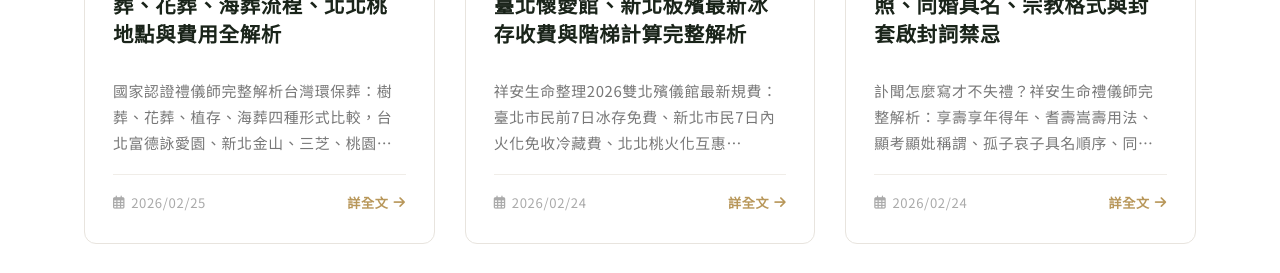
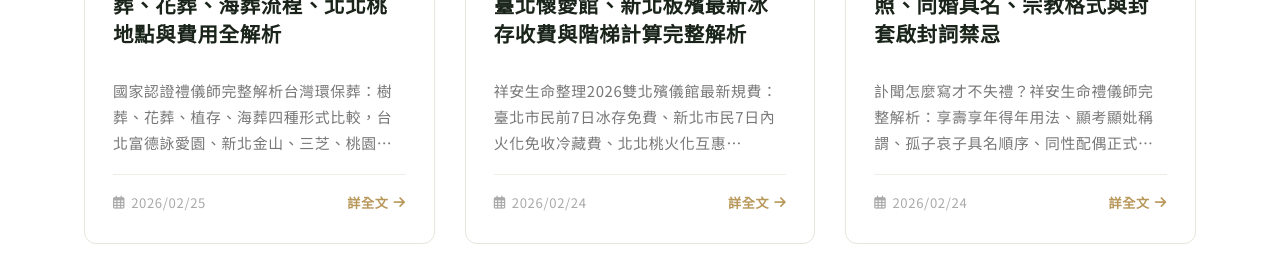
Before and after one commit to Shiangan/Shiangan, a Jekyll site: the page built from blog.html, in a window 1280 px wide and 900 px high, scrolled down 3141 px, cut to the strip 180-453 px from the top of the window. Built offline with Jekyll 4.4.1, drawn with Linux system fonts in a browser that asks for light colours; some web fonts are replaced; some of the changed lines change nothing that is shown.

Commit message:
Update 2026-02-24-article-fuwen.md

```diff
--- a/_posts/2026-02-24-article-fuwen.md
+++ b/_posts/2026-02-24-article-fuwen.md
@@ -3,31 +3,29 @@
 title: "【訃聞寫法完全指南】稱謂對照、同婚具名、宗教格式與封套啟封詞禁忌"
 date: 2026-02-24 09:00:00 +0800
 category: 禮俗禁忌
-description: "訃聞怎麼寫才不失禮？祥安生命禮儀師完整解析：享壽享年得年、耆壽嵩壽用法、顯考顯妣稱謂、孤子哀子具名順序、同性配偶護喪夫妻具名、佛道基督宗教格式差異，以及封套不聯名、不寄掛號等重大禁忌。"
+description: "訃聞怎麼寫才不失禮？祥安生命禮儀師完整解析：享壽享年得年用法、顯考顯妣稱謂、孤子哀子具名順序、同性配偶正式具名格式、各宗教格式差異，以及封套不聯名、不寄掛號等現代治喪重大禁忌。"
 permalink: /article-fuwen.html
 image: /images/article-fuwen-ultimate.jpg
 robots: "index, follow"
 tags: ["訃聞寫法", "訃聞稱謂", "享壽享年", "孝男孝女具名", "同婚訃聞", "封套寫法", "鈞啟台啟", "治喪文書"]
 has_faq: true
 faqs:
-  - question: "同性配偶在訃聞中如何自稱？"
-    answer: "依據台灣現行《司法院釋字第748號施行法》，同性合法配偶在訃聞中享有與異性配偶完全對等的具名權利。男男配偶可自稱「護喪夫」，女女配偶可自稱「護喪妻」，姓名旁不加任何括號或標記，格式與傳統配偶完全相同。"
+  - question: "同性配偶在訃聞中如何自稱與具名？"
+    answer: "依據現行《司法院釋字第748號施行法》，同性合法配偶在訃聞中享有與異性配偶完全平等的具名權利。男男配偶自稱「護喪夫」，女女配偶自稱「護喪妻」，直接列於家屬具名欄首位，姓名旁不加任何括號或特殊標記，格式與傳統配偶完全相同。"
   - question: "訃聞內文為什麼某些字前面要空格？"
-    answer: "這稱為「挪抬」，是中文書信禮節的最細緻表現。凡提及逝者尊稱（如「先考」、「先慈」）或其靈魂相關詞語時，字前空一格，代表對其靈魂的尊崇與禮敬。現代訃聞多已省略，但正式訃聞仍建議遵循。"
-  - question: "封套上該寫「收」還是「啟」？"
-    answer: "兩者皆不可單獨使用。「收」是命令受信者接收，「啟」是命令其打開，語氣粗魯直接，對收件人（尤其長輩）極為失禮。正確做法：對長輩寫「鈞啟」，對平輩寫「台啟」，對師長寫「道啟」。"
+    answer: "這在傳統書信中稱為「挪抬」。凡是提及逝者的尊稱（如「先考」、「先慈」）或與靈魂、靈柩相關的詞彙時，字前空一格，代表對逝者靈魂最高度的尊崇與禮敬。"
+  - question: "訃聞封套上該寫「收」還是「啟」？"
+    answer: "兩者皆不可單獨使用。「收」或「啟」屬於命令式語氣，對收件人（尤其長輩、長官）極為失禮。正確做法必須搭配敬語：對長輩寫「鈞啟」，對平輩寫「台啟」，對師長寫「道啟」。"
   - question: "訃聞封套可以寫「OOO 先生女士一同」或「闔府統請」嗎？"
-    answer: "絕對不可以。訃聞封套秉持「不聯名」鐵律，一次只能填寫一人（如：陳經理大中先生），不可聯名、不可寫闔府、不可寫全家。這是為了避免將治喪的悲傷與凶事成雙帶給親友，以示謙遜與體貼。"
+    answer: "絕對不可以。訃聞封套秉持「不聯名、不闔府」的鐵律，一次只能填寫一位核心收件人。這是為了避免將治喪的悲傷與凶事成雙強加於親友全家，是台灣傳統治喪非常重要的體貼禮節。"
   - question: "享壽、享年、得年、耆壽、嵩壽怎麼分？"
-    answer: "傳統以虛歲計算：100歲以上稱「享嵩壽」，90至99歲稱「享耆壽」，80至89歲稱「高壽」，60至79歲稱「享壽」，30至59歲稱「享年」，30 歲以下則稱「得年」。現代基於對家屬體恤，30歲以下（含幼童）實務上多通用「得年」。"
-  - question: "什麼是「喜喪」？可以用紅色訃聞嗎？"
-    answer: "喜喪指逝者福壽雙全（通常指 80 歲以上、子孫滿堂）的情況，訃聞可使用「粉紅色紙」（俗稱紅帖）。但有一個重要禁忌：若逝者仍有「父母、祖父母等長輩在世」，或是留有「白髮人送黑髮人（子女先亡）」的遺憾，即使年過 80 歲，也絕對不可選用紅帖。"
+    answer: "傳統以虛歲計算：100歲以上稱「享嵩壽」，90至99歲稱「享耆壽」，60至89歲稱「享壽」，30至59歲稱「享年」，30歲以下則稱「得年」。現代實務上為體恤家屬，30歲以下離世者通常一律溫和通用「得年」。"
+  - question: "什麼是喜喪？可以用粉紅色訃聞嗎？"
+    answer: "喜喪通常指逝者年滿 80 歲以上、子孫滿堂、福壽雙全。此時訃聞可選用「粉紅色紙」（俗稱紅帖）。但有一個鐵律禁忌：若逝者仍有「父母或祖父母等長輩在世」，或是留有「晚輩先亡（白髮人送黑髮人）」的遺憾，即使年過 90 歲也絕對不可用紅帖，必須使用白色。"
 ---
 
 <style>
 /* ── 訃聞指南專屬樣式 ── */
-
-/* 引言框 */
 .article-lead {
     font-size: clamp(.97rem, 2vw, 1.08rem);
     color: #444;
@@ -38,7 +36,6 @@
 }
 .article-lead strong { color: #1a241a; }
 
-/* 提示框 */
 .tip-box {
     background: #fffbf4; border-left: 4px solid #b8975a;
     padding: 14px 18px; margin: 16px 0;
@@ -47,7 +44,6 @@
 }
 .tip-box strong { color: #9a7c42; }
 
-/* 警示框 */
 .warn-box {
     background: #fff8f5; border-left: 4px solid #c0522a;
     padding: 14px 18px; margin: 16px 0;
@@ -56,7 +52,6 @@
 }
 .warn-box strong { color: #a03a1a; }
 
-/* 優惠框 */
 .good-box {
     background: #f5fbf5; border-left: 4px solid #3a8a3a;
     padding: 14px 18px; margin: 16px 0;
@@ -65,7 +60,6 @@
 }
 .good-box strong { color: #2a6a2a; }
 
-/* 稱謂對照卡片群 */
 .term-grid {
     display: grid;
     grid-template-columns: repeat(auto-fill, minmax(200px, 1fr));
@@ -90,7 +84,6 @@
 }
 .term-card p { font-size: .82rem; color: #777; margin: 0; line-height: 1.6; }
 
-/* 具名排序表格 */
 .naming-table-wrap { overflow-x: auto; -webkit-overflow-scrolling: touch; margin: 20px 0; }
 .naming-table {
     width: 100%; border-collapse: collapse;
@@ -107,7 +100,6 @@
 .naming-table tr:nth-child(even) td:not(:first-child) { background: #fafaf8; }
 .naming-table .note { font-size: .78rem; color: #aaa; display: block; margin-top: 3px; }
 
-/* 封套啟封詞對照 */
 .salutation-grid {
     display: grid;
     grid-template-columns: repeat(auto-fill, minmax(200px, 1fr));
@@ -134,7 +126,6 @@
 }
 .salutation-card p { font-size: .78rem; color: #888; margin: 0; line-height: 1.6; }
 
-/* 宗教格式列表 */
 .religion-list { list-style: none; padding: 0; margin: 18px 0; }
 .religion-item {
     background: #fff; border: 1px solid #e8e4de;
@@ -158,7 +149,6 @@
 }
 .religion-item__body p strong { color: #1a241a; }
 
-/* 底部 CTA */
 .post-cta {
     margin-top: 64px;
     padding: clamp(30px, 5vw, 48px) clamp(20px, 5vw, 40px);
@@ -203,262 +193,247 @@
 </style>
 
 <div class="article-lead">
-    訃聞不只是一紙通知，它是一份深刻的生命紀實，每一個稱謂、字體與郵寄細節都承載著對逝者的尊敬與對親友的古禮。<strong>國家認證禮儀師團隊</strong>帶您深入探索訃聞中最容易被忽略卻最重要的細節：從百歲嵩壽稱謂到同婚具名，從宗教格式到封套「不聯名」禁忌，一篇掌握所有關鍵，讓治喪文書毫無缺漏。
+    訃聞不只是一紙治喪通知，它是一份深刻的生命紀實，每一個稱謂、挪抬與郵寄細節都承載著對逝者的尊敬與對親友的古禮。<strong>祥安生命禮儀師團隊</strong>帶您深入探索訃聞中最容易被忽略卻至關重要的細節：從百歲嵩壽稱謂到多元同婚具名，從各宗教排版格式到封套「不聯名」禮俗，一篇掌握所有關鍵，讓治喪文書圓滿無缺。
 </div>
 
-## 一、年齡稱謂：從得年到嵩壽的正確用法
+## 一、年齡稱謂：享壽、享年與得年的正確分界
 
-訃聞中的年齡稱謂依逝者去世年齡而定，傳統以<strong>虛歲</strong>計算。隨著現代醫療發達、人瑞變多，超高齡逝者的稱謂分級更顯莊重：
+訃聞中的歲數通稱「大字」，傳統以<strong>虛歲</strong>（出生即算一歲，過年加一歲）計算。依據逝者過世時的年齡，抬頭稱謂有著嚴格的吉凶分級：
 
 <div class="term-grid">
     <div class="term-card">
         <span class="term-card__word">享嵩壽</span>
         <span class="term-card__range">100 歲以上</span>
-        <p>百歲人瑞專用，象徵如嵩山之高、福壽齊天</p>
+        <p>百歲人瑞專用尊稱，象徵如嵩山之高、福壽齊天。</p>
     </div>
     <div class="term-card">
         <span class="term-card__word">享耆壽</span>
         <span class="term-card__range">90 — 99 歲</span>
-        <p>九旬高齡圓滿者專用，彰顯德高望重與長壽</p>
-    </div>
-    <div class="term-card">
-        <span class="term-card__word">高壽</span>
-        <span class="term-card__range">80 — 89 歲</span>
-        <p>福壽雙全之褒稱，子孫滿堂者可搭配「喜喪」禮俗</p>
+        <p>九旬高齡圓滿者專用，彰顯德高望重與福澤綿長。</p>
     </div>
     <div class="term-card">
         <span class="term-card__word">享壽</span>
-        <span class="term-card__range">60 — 79 歲</span>
-        <p>圓滿長壽之分界，多見於一般老年訃聞</p>
+        <span class="term-card__range">60 — 89 歲</span>
+        <p>圓滿長壽之分界。過往 80 歲以上亦有獨立稱高壽，現今大字多併入享壽範疇。</p>
     </div>
     <div class="term-card">
         <span class="term-card__word">享年</span>
         <span class="term-card__range">30 — 59 歲</span>
-        <p>壯年或中年離世，以「享」字表達對其生前社會奉獻之肯定</p>
+        <p>中壯年不幸離世，以「享」字肯定其生前對家庭與社會的奉獻。</p>
     </div>
     <div class="term-card">
         <span class="term-card__word">得年</span>
         <span class="term-card__range">30 歲以下</span>
-        <p>英年早逝，依古禮不滿三十稱得年。現代實務上亦包含幼童夭折</p>
+        <p>英年早逝。依古禮不滿三十稱得年。現代實務亦包含幼童夭折之通稱。</p>
     </div>
 </div>
 
 <div class="tip-box">
-    <strong>💡 現代人情味變化：</strong>依古禮雖有「行年（10-19歲）」與「存年（10歲以下）」等精細區分，但現代禮儀為體恤父母長輩悲慟，避免用字過於刺心，30歲以下離世者在訃聞實務上<strong>一律通用「得年」</strong>，這也是當代社會溫暖的轉變。
+    <strong>💡 現代人情味的溫暖轉變：</strong>雖然古禮針對幼童離世有更細緻的「行年（10-19歲）」或「下壽」等區分，但當代治喪為體恤父母長輩的錐心之痛，避免用字過於刺心，30歲以下離世者在實務上<strong>一律通用「得年」</strong>。
 </div>
 
 ---
 
-## 二、文書敬語：挪抬與稱謂的精準運用
+## 二、文書敬語：挪抬與子孫自稱的古禮精髓
 
-### 挪抬（空一格敬禮）
+### 1. 何謂「挪抬」（空一格敬禮）？
+在正式訃聞內文中，凡是提及逝者的尊稱或靈魂相關詞彙（例如「先考」、「先慈」、「大行」），字前必須<strong>空一格</strong>。這在中文傳統書信中稱為「挪抬」，用以表達對長輩靈魂最高度的禮敬。
 
-在正式訃聞中，凡提及逝者的尊稱或靈魂相關詞語（如「先考」、「先慈」），字前需<strong>空一格</strong>，稱為「挪抬」，用以表達對長輩靈魂最高度的禮敬。
-
-### 父母圓滿，子女如何自稱？
-
-訃聞具名欄中，子女的自稱有極為嚴格的古禮規範（以無父稱「孤」、無母稱「哀」為準）：
-
+### 2. 父母圓滿，子女如何精準自稱？
+訃聞下方的家屬具名欄位中，子女的自稱需遵循「無父稱孤、無母稱哀」的鐵律：
 - **孤子 / 孤女：**父親過世，但母親仍在世。
 - **哀子 / 哀女：**母親過世，但父親仍在世。
-- **孤哀子 / 孤哀女：**父母皆已過世（無論這次過世的是父親還是母親，只要雙親皆不在，即用此稱謂）。
+- **孤哀子 / 孤哀女：**父親過世，且母親「早已先故」者。
+- **哀孤子 / 哀孤女：**母親過世，且父親「早已先故」者。
 
-### 籍貫與認祖歸宗
-
-訃聞首行通常標明逝者籍貫（如：台灣省台北市人），代表「認祖歸宗」的傳統精神，讓逝者的生命脈絡在落款時得以圓滿歸根。
+### 3. 顯考與顯妣的定義
+- **顯考：** 對於過世「父親」的尊稱（古禮需祖父母皆已不在才用「顯」，若祖父母仍在則用「先考」，現代多通用顯考）。
+- **顯妣：** 對於過世「母親」的尊稱。
 
 ---
 
-## 三、多元家庭具名：每一段關係都值得被看見
+## 三、多元家庭具名：每一段深厚關係都值得被莊嚴記錄
 
-祥安生命率先將性別平權與多元家庭納入標準服務流程，確保每段深厚的陪伴關係都能在訃聞中被正式、莊嚴地記錄。
+祥安生命率先將性別平權與多元家庭型態納入標準內文檢核流程，確保每段毫無保留的陪伴關係，都能在治喪文書中獲得應有的尊重。
 
-### 同性婚姻正式具名
-
-依據台灣現行《司法院釋字第748號解釋施行法》，同性合法配偶享有與異性配偶完全對等的具名與法律權利：
+### 同性婚姻合法配偶具名
+依據台灣現行《司法院釋字第748號解釋施行法》，同性合法配偶在法律與治喪禮俗上，享有與異性配偶完全對等的具名權利：
 
 <div class="good-box">
-    <strong>✅ 男男配偶：</strong>夫過世，生還之配偶自稱「護喪夫」；具名格式與排版與異性緣婚姻完全相同。<br>
-    <strong>✅ 女女配偶：</strong>妻過世，生還之配偶自稱「護喪妻」，姓名旁不加任何括號、附記或特殊標記。
+    <strong>✅ 男男配偶：</strong>夫過世，生還之配偶自稱<strong>「護喪夫」</strong>。<br>
+    <strong>✅ 女女配偶：</strong>妻過世，生還之配偶自稱<strong>「護喪妻」</strong>。
 </div>
 
 <div class="tip-box">
-    <strong>💡 具名位置：</strong>同性合法配偶應列於家屬具名欄的<strong>首位</strong>。其排序與法律地位與傳統婚姻完全一致，無需另設欄位，這也是對逝者生前摯愛的最高尊重。
+    <strong>💡 專業禮儀師提醒：</strong>同性配偶直接列於家屬具名欄的<strong>首位（配偶欄）</strong>，姓名旁不加任何括號、附記或特殊標記，排版格式與傳統婚姻完全相同。這不但是法律的保障，更是對逝者生前摯愛最莊嚴的告慰。
 </div>
 
 ### 未婚同居伴侶（生命伴侶）
-
-若雙方相伴多年、互許終身但未辦理登記，可依家屬共識在配偶欄旁增設「生命伴侶」或「至親伴侶」等獨立欄位，讓逝者生前最親近的人能以正式身份送行，撫慰生者哀傷。
+若雙方相伴多年、互許終身但未辦理法律登記，可依家族共識在配偶欄旁增設「生命伴侶」或「至親伴侶」等獨立欄位，讓相濡以沫的靈魂伴侶能以正式身份陪逝者走完最後一哩路。
 
 ---
 
-## 四、家屬具名完整排序
+## 四、家屬具名完整排序指南
 
-具名欄位須依輩份與血緣關係精確排列，以下為最符合當代殯葬實務的完整排序對照：
+家屬具名欄必須依輩份與血緣關係精確排列，以下為最符合當代殯葬實務的完整排序對照表：
 
 <div class="naming-table-wrap">
     <table class="naming-table">
         <thead>
-            <tr><th>輩份關係</th><th>具名稱謂</th><th>排序細節</th></tr>
+            <tr><th>輩份關係</th><th>治喪自稱</th><th>排序與現代實務細節</th></tr>
         </thead>
         <tbody>
             <tr>
                 <td>配偶</td>
                 <td>護喪夫 / 護喪妻</td>
-                <td>位於具名欄首位。若配偶已先故，姓名加 [ ] 或 ⚪ 標注。<span class="note">同性合法配偶具名地位與方式完全相同</span></td>
+                <td>位於具名欄首位。若配偶已先故，姓名需加 [ ] 或 ⚪ 標注。同性配偶地位完全對等。</td>
             </tr>
             <tr>
                 <td>子女</td>
                 <td>孝男 / 孝女</td>
-                <td>依長幼排序。出嗣、養子女、繼子女應視如己出，與親生子女併排。<span class="note">傳統男性列前、女性列後，現代多採純長幼平等排序</span></td>
+                <td>依長幼順序排列。出嗣、養子女、繼子女應視如己出併排。現代多打破「男前女後」傳統，改採純長幼 Equality 排列。</td>
             </tr>
             <tr>
                 <td>媳婦 / 女婿</td>
                 <td>孝媳 / 孝婿</td>
-                <td>緊跟在對應的子女名後，成對列出。<span class="note">同性婚姻之婿/媳亦依此完全並列</span></td>
+                <td>緊跟在對應的子女名後，成對列出。同性婚姻之婿/媳亦依此原則完全並列。</td>
             </tr>
             <tr>
                 <td>孫輩</td>
                 <td>孝孫 / 孝孫女</td>
-                <td>內孫（子之子女）排前，外孫（女之子女）排後。<span class="note">代表家族血脈接續與開枝散葉</span></td>
+                <td>內孫（子之子女）排前，外孫（女之子女）排後。代表家族血脈的延續。</td>
             </tr>
             <tr>
                 <td>兄弟姊妹</td>
                 <td>胞兄 / 胞弟 / 胞姊 / 胞妹</td>
-                <td>依長幼排序，列於子女與孫輩欄之後。<span class="note">逝者若無子女時，兄弟姊妹順位將上移為主喪人</span></td>
+                <td>依長幼排序，列於子女與孫輩欄之後。若逝者無子嗣，兄弟姊妹順位將上移為主喪人。</td>
             </tr>
             <tr>
                 <td>乾子女 / 義子女</td>
                 <td>誼子 / 誼女</td>
-                <td>列於家族成員最後，標注「誼」字以示生前深厚情誼。</td>
+                <td>列於整個家族成員最後方，標注「誼」字以示生前深厚情誼。</td>
             </tr>
         </tbody>
     </table>
 </div>
 
 <div class="warn-box">
-    <strong>⚠ 常見錯誤：</strong>若逝者有同父異母或同母異父的兄弟姊妹，具名時應事前與所有家屬確認是否列入及排序順位，避免引發家族爭端。專業禮儀師會協助進行敏感家庭狀況的溝通協調。
+    <strong>⚠ 家族協調提醒：</strong>若逝者生前有非婚生子女、前妻/前夫之子女，或是同父異母等複雜家庭結構，專業禮儀師會協助進行中立的溝通，在維持禮俗尊嚴的前提下完成具名，避免引發家族爭端。
 </div>
 
 ---
 
-## 五、訃聞紙色與宗教格式
+## 五、訃聞紙色選用與宗教格式差異
 
-### 訃聞紙色選用禁忌
+### 1. 訃聞紙色的傳統鐵律
+訃聞顏色的選用並非只看年齡，更關乎家族的整體狀態：
+- **白色：** 最安全通用的顏色，適合所有年齡、所有宗教，亦是現代高質感數位/實體訃聞的首選。
+- **黃色：** 傳統習俗常見，多見於佛教徒或特定地方慣用。
+- **粉紅色（俗稱紅帖）：** 80 歲以上且符合「喜喪」條件者專用。
 
-<div class="tip-box">
-    <strong>顏色規範：</strong>
-    <ul style="margin: 8px 0 0; padding-left: 18px; line-height: 2;">
-        <li><strong>白色：</strong>最通用，適合所有年齡、所有宗教，現代高質感訃聞之首選。</li>
-        <li><strong>黃色：</strong>傳統習俗中常見，部分地區有佛教徒或特定性別之習俗慣用。</li>
-        <li><strong>粉紅色（紅帖）：</strong>80 歲以上「喜喪」專用，代表逝者福壽雙全、功德圓滿。</li>
-    </ul>
+<div class="warn-box">
+    <strong>⚠ 紅帖選用的重大禁忌：</strong>即使逝者年齡超過 80 歲，若逝者仍有<strong>「父母、祖父母等長輩在世」</strong>，或是逝者生前留有<strong>「白髮人送黑髮人（子女比逝者先亡）」</strong>的遺憾，在傳統禮俗上被視為不圓滿，<strong>絕對不可選用紅帖</strong>，必須使用白色，以免對在世長輩或晚輩造成沖煞。
 </div>
 
-<div class="warn-box">
-    <strong>⚠ 紅帖使用之重大禁忌：</strong>即使逝者年齡超過 80 歲，若逝者仍有<strong>「父母、祖父母等長輩在世」</strong>，或是逝者生前留有<strong>「白髮人送黑髮人（子女比逝者先亡）」</strong>的遺憾，在傳統禮俗上絕對不可使用紅帖，必須使用白色，以免對在世長輩或晚輩之靈魂造成不敬。
-</div>
-
-### 各宗教訃聞格式差異
+### 2. 各宗教訃聞格式對照
 
 <ul class="religion-list">
     <li class="religion-item">
         <div class="religion-item__icon">🕯️</div>
         <div class="religion-item__body">
             <h4>佛教格式</h4>
-            <p>直式排版。文中使用<strong>「叩首」、「泣啟」</strong>等語。喪主具名後加「泣血稽顙」或「稽顙泣血」。通常會加入逝者之皈依佛門「法名」，並強調往生西方極樂淨土。</p>
+            <p>傳統直式排版。文中使用<strong>「叩首」、「泣啟」</strong>等語。喪主具名後加「泣血稽顙」。通常會冠上逝者的皈依<strong>「法名」</strong>，並強調「往生西方極樂世界、蓮品高增」。</p>
         </div>
     </li>
     <li class="religion-item">
         <div class="religion-item__icon">🏮</div>
         <div class="religion-item__body">
             <h4>道教格式</h4>
-            <p>採直式排版。文中使用<strong>「稽首叩拜」</strong>，治喪與法事用語較佛教更為繁複（如：仙逝、羽化）。訃聞中通常會載明功德法事之功德回向等傳統軌儀。</p>
+            <p>傳統直式排版。文中使用<strong>「稽首叩拜」</strong>，治喪與法事用語較為繁複（如：仙逝、羽化、魂歸九天）。訃聞中通常會載明詳細的功德法事之功德回向軌儀。</p>
         </div>
     </li>
     <li class="religion-item">
         <div class="religion-item__icon">✝️</div>
         <div class="religion-item__body">
-            <h4>基督教 / 天主教</h4>
-            <p>普遍採<strong>橫式排版</strong>，內文風格溫馨。具名欄常以<strong>「全體遺族」</strong>或<strong>「家人」</strong>簡潔代表。絕不使用傳統「叩首」、「泣血」等字眼，改以「謹識」或「敬告」，並強調「安息主懷」、「榮歸天家」。</p>
+            <h4>基督教 / 天主教格式</h4>
+            <p>普遍採<strong>橫式排版</strong>，內文風格溫馨。家屬具名常以<strong>「全體遺族」</strong>簡潔代表。絕不使用傳統「叩首」、「泣血」等字眼，改以「謹識」或「敬告」，並強調「安息主懷」、「榮歸天家」。</p>
         </div>
     </li>
     <li class="religion-item">
         <div class="religion-item__icon">🌿</div>
         <div class="religion-item__body">
             <h4>無宗教 / 自由現代式</h4>
-            <p>打破形式框架，以白話文或新詩敘事撰寫，強調<strong>逝者的生平精彩特質與精神</strong>。排版與設計自由度極高，非常受到現代精緻家族的青睞。</p>
+            <p>打破所有框架，多以白話文或新詩敘事撰寫，強調<strong>逝者的生平精彩故事與精神</strong>。排版與設計自由度極高，非常受到現代精緻家庭的青睞。</p>
         </div>
     </li>
 </ul>
 
 ---
 
-## 六、封套社交學：第一道門的實務與禁忌
+## 六、封套社交學：最容易失禮的實務與三大禁忌
 
-訃聞封套是寄給親友的第一印象，也是最容易因粗心而失禮的地方。依據全台葬儀實務指南，書寫與寄送必須嚴格遵守以下規範：
+訃聞封套是親友對這場喪事的第一印象。發信人（喪家）此時身份處於低位，封套上的文字是懇請親友撥冗來奠弔，書寫必須極其嚴謹：
 
-### 1. 職稱與稱謂的並列邏輯（不可顛倒）
-書寫收件人時，應大方整齊書寫於框內。若對方有社會頭銜，應將**職務放在姓名之前，通用稱謂（先生/女士）放在姓名之後**。
-- **正確範例：** `陳經理大中先生`、`王廠長OO先生`
-- **錯誤範例：** `陳大中 經理`（頭銜錯置）、`王OO 廠長`
+### 1. 職稱與稱謂的並列邏輯
+若收件人具有社會頭銜，正確的書寫順序是：**職務放在姓名之前，通用稱謂（先生/女士）放在姓名之後**。絕對不可將頭銜錯置於名字後方。
+- **正確範例：** `陳經理大中先生`、`王校長小明先生`
+- **錯誤範例：** `陳大中 經理`、`王小明 校長`
 
-### 2. 啟封詞的精確選用
-訃聞是懇請親友撥冗來奠弔，封套上的啟封詞是發信人（喪家）對收件人的尊稱，應依對象身份精確選用：
+### 2. 啟封詞的精確選用（視對象身份而定）
 
 <div class="salutation-grid">
     <div class="salutation-card">
         <span class="salutation-card__word">鈞啟</span>
         <span class="salutation-card__who">長輩 / 長官 / 上司</span>
-        <p>最高敬意，用於對方地位明顯高於自己時</p>
+        <p>最高敬意，用於收件人地位明顯高於發信人時。</p>
     </div>
     <div class="salutation-card">
         <span class="salutation-card__word">道啟</span>
         <span class="salutation-card__who">師長 / 學校教授</span>
-        <p>表達對學識、授業恩師的崇敬</p>
+        <p>專用於表達對學識、授業恩師的崇敬。</p>
     </div>
     <div class="salutation-card">
         <span class="salutation-card__word">台啟</span>
         <span class="salutation-card__who">平輩 / 同事 / 好友</span>
-        <p>一般平輩親友最常用且最安全的啟封詞</p>
+        <p>一般平輩親友最常用、最安全的通用啟封詞。</p>
     </div>
     <div class="salutation-card">
         <span class="salutation-card__word">大德</span>
         <span class="salutation-card__who">僅限出家僧侶 / 法師</span>
-        <p>專用於出家眾，一般居士或常人朋友切勿亂用</p>
+        <p>專用於佛教出家眾，一般居士或常人切勿亂用。</p>
     </div>
 </div>
 
-### 3. 封套三大絕對禁忌
+### 3. 封套郵寄之三大絕對禁忌
 
 <div class="warn-box">
     <strong>❌ 禁忌一：嚴禁單獨寫「收」或「啟」</strong><br>
-    在中文書信禮儀中，單名一個「收」或「啟」是居高臨下的<strong>命令式語氣</strong>（命令對方接收、命令對方打開）。喪家此時處於低位，對親友使用此詞是極大的不敬。<br><br>
-    <strong>❌ 禁忌二：絕對不可聯名（不寫閣府、不寫一同）</strong><br>
-    傳統郵寄訃聞實務上，**一個封套只填寫一人姓名**（不可寫「王大明先生 夫人 闔府統請」或「王大明先生女士一同」）。聯名或闔府意指「凶事成雙、邀請全家參與喪事」，為免親友忌諱，必須一人一封，或僅針對代表者寄送，以示謙恭與體貼。<br><br>
-    <strong>❌ 禁忌三：不可使用訂書針裝訂、不寄掛號信</strong><br>
-    訃聞封套在封口時應用膠水黏貼，**不可使用訂書針**（易刺傷郵差與親友，極不禮貌）。此外，訃聞寄送**一律採平信（或大宗平信）**，絕對不寄掛號信。因掛號信若無人收件，親友必須親自跑郵局憑通知單「招領領取治喪信件」，在民俗上會讓人覺得「強迫觸霉頭」，實務上應多加注意。
+    單名一個「收」或「啟」是居高臨下的<strong>命令式語氣</strong>。喪家此時地位最低，對親友使用此詞是極大的不敬。<br><br>
+    <strong>❌ 禁忌二：絕對不可聯名與闔府（不寫一同、不寫闔府統請）</strong><br>
+    傳統郵寄訃聞實務上，<strong>一個封套只能填寫一位核心收件人</strong>（不可寫「王大明先生 夫人 闔府統請」）。聯名或寫闔府，在民俗上有「凶事成雙、邀請全家一起參與悲傷」的負面隱喻。為免親友忌諱，必須一人一封，以示體貼。<br><br>
+    <strong>❌ 禁忌三：不寄掛號信、不用訂書針</strong><br>
+    訃聞寄送<strong>一律採平信（或限時平信）</strong>，絕對不可寄掛號信。因為掛號信若無人收件，親友必須親自跑郵局憑通知單「招領領取治喪信件」，在民俗上會讓人覺得被強迫簽收「不祥之物」；此外，封口請用膠水，嚴禁使用訂書針以免刺傷郵差與親友。
 </div>
 
 ---
 
-## 七、電子訃聞（數位訃聞）的當代應用
+## 七、電子訃聞（數位訃聞）的當代應用與禮儀平衡
 
-現代家庭越來越多採用電子訃聞，優點是傳遞即時、便於家屬統計公祭出席人數：
-
-- **出席意願線上回覆：**內建表單，家屬可即時、精準掌握公祭拈香人數。
-- **地圖導航直連：**點擊直接開啟 Google Maps 導航至特定殯儀館禮廳，避免親友迷路。
-- **時程行事曆同步：**親友可一鍵將告別式時間加入手機行事曆。
+現代治喪越來越普及採用電子訃聞，其優點在於傳遞即時、環保且便於家屬統計公祭出席人數：
+- **出席意願線上回覆：** 內建表單，家屬可即時精準掌握出席人數與奠儀統計。
+- **導航一鍵直連：** 親友點擊即可直接開啟 Google Maps 導航至特定殯儀館禮廳，避免迷路。
 
 <div class="tip-box">
-    <strong>💡 禮儀師的建議：</strong>重要長輩、公司高層、家族元元老仍建議親自送達或郵寄**實體紙本訃聞**（遵照上述封套直寫規範）以示最高尊崇；同儕平輩、年輕一代親友則可運用**電子訃聞**輔助，效率與禮節兼顧。
+    <strong>💡 專業禮儀師的社交折衷建議：</strong>對於重要長輩、公司高層、家族元老，仍強烈建議親自送達或郵寄**實體紙本訃聞**（遵照上述封套書寫規範）以示最高尊崇；而同儕平輩、年輕一代親友則可運用**電子訃聞**輔助，效率與禮節兼顧。
 </div>
 
 ---
 
 ## 結語：文字的份量，來自對關係的尊重
 
-訃聞的每一個稱謂、每一道格式、甚至封套上筆墨的落款，都是對逝者的莊重敬禮，也是對收件親友的溫柔照顧。在治喪的忙碌與哀慟中，這些繁複細節往往讓家屬感到精疲力竭。祥安生命提供<strong>24H 免費訃聞代筆與數位化諮詢</strong>，由國家認證禮儀師逐字確認，不論您的家庭結構多麼獨特，都能確保每一份訃聞傳遞出最莊重的敬意。
+訃聞的每一個稱謂、每一道格式、甚至封套上筆墨的落款，都是對逝者的莊重敬禮，也是對收件親友的溫柔照顧。在治喪的忙碌與哀慟中，這些繁複細節往往讓家屬感到精疲力竭。
+
+祥安生命提供<strong>24H 免費訃聞代筆與數位化諮詢</strong>服務，由國家認證禮儀師為您逐字確認。不論您的家庭結構多麼獨特，我們都能確保這份生命紀實傳遞出最精準、最莊重的敬意。
 
 <div class="post-cta">
     <h3 class="post-cta__title">訃聞稱謂與封套有疑問？祥安代筆代勞</h3>
```
